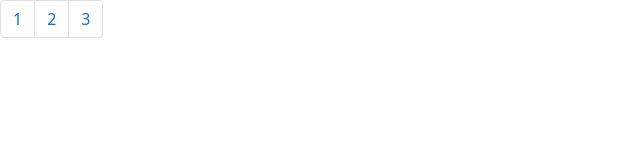
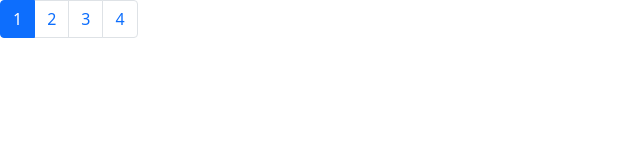
Before and after one commit to heshanu/angular-diretive-learn, an Angular app: page / in a window 1280 px wide. Shown: the top 160 px of the page, without its empty margins (0-640 px from the left). Built offline with nearby package versions, Linux system fonts and the light colour scheme.

Commit message:
2 files modified add ngclass directives

```diff
--- a/src/app/app.component.html
+++ b/src/app/app.component.html
@@ -2,8 +2,8 @@
 
 <nav>
   <ul class="pagination">
-  <li class="page-item" *ngFor="let im of images;let i=index;">
+    <li class="page-item" *ngFor="let im of images;let i=index;" [ngClass]="{active:i==currentPage}">
       <a class="page-link" href="{{im.url}}">{{i+1}}</a>
-  </li>
+    </li>
 </ul>
 </nav>
--- a/src/app/app.component.ts
+++ b/src/app/app.component.ts
@@ -6,9 +6,11 @@ import { Component, VERSION } from '@angular/core';
   styleUrls: [ './app.component.css' ]
 })
 export class AppComponent  {
+currentPage=0;
  images=[
    {title:'at the beach',url:'https://images.unsplash.com/photo-1507525428034-b723cf961d3e?ixlib=rb-1.2.1&ixid=MnwxMjA3fDB8MHxzZWFyY2h8Mnx8YmVhY2h8ZW58MHx8MHx8&auto=format&fit=crop&w=500&q=60'},
    {title:'girl',url:'https://images.unsplash.com/photo-1529626455594-4ff0802cfb7e?ixlib=rb-1.2.1&ixid=MnwxMjA3fDB8MHxwaG90by1wYWdlfHx8fGVufDB8fHx8&auto=format&fit=crop&w=687&q=80'},
+   {title:'friend',url:'https://media.istockphoto.com/photos/orangutan-picture-id1293750129?b=1&k=20&m=1293750129&s=170667a&w=0&h=Q1oqdBvKys_zug09v0W4MWJue-88tW8R4O20j64M3hw='},
    {title:'friend',url:'https://media.istockphoto.com/photos/orangutan-picture-id1293750129?b=1&k=20&m=1293750129&s=170667a&w=0&h=Q1oqdBvKys_zug09v0W4MWJue-88tW8R4O20j64M3hw='}
  ];
 }
```
